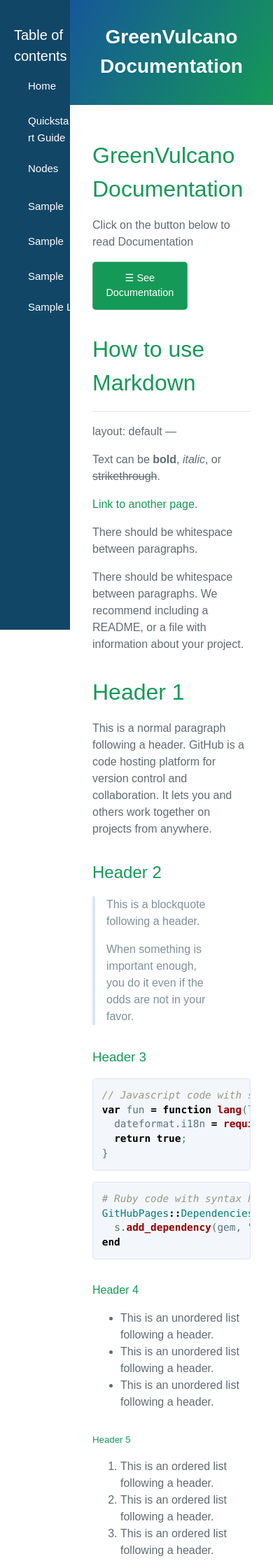
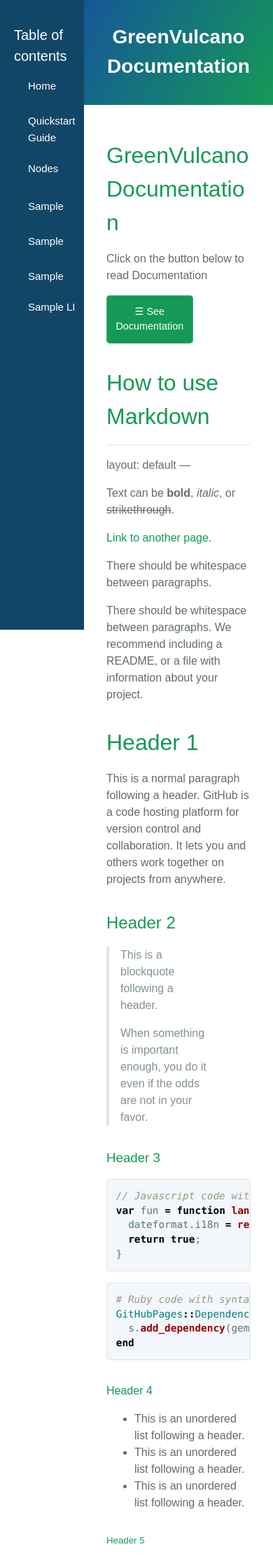
Before and after one commit to dianamw/GreenVulcano-Beta, a Jekyll site: the page built from index.md, in a window 390 px wide. Shown: the top 2231 px of the page at 70% size. Built offline with Jekyll 4.4.1, drawn with Linux system fonts in a browser that asks for light colours; our own code applies the rules of GitHub Pages for plain Markdown files; the repository's description, which GitHub fills in, is left out.

Commit message:
Update style.scss

```diff
--- a/assets/css/style.scss
+++ b/assets/css/style.scss
@@ -115,7 +115,7 @@ button.accordion.active:after {
 		    height: 100%;
 		    position: fixed;
 		    z-index: 1;
-		    width:100px;
+		    width:120px;
 		    top: 0;
 		    left: 0;
 		    background-color: #124667;
@@ -125,11 +125,11 @@ button.accordion.active:after {
 		#main {
 			transition: margin-left .5s;
 			padding: 16px;
-			margin-left: 100px;
+			margin-left: 120px;
 	}
 
 		#headerP {
-			margin-left:100px;
+			margin-left:120px;
 	}
 
 		.btn {
```
